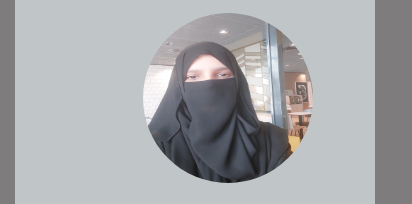
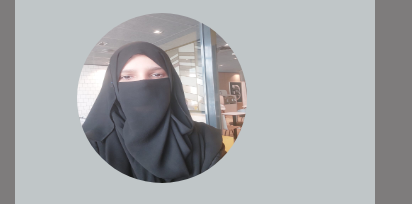
Before and after one commit to MaliaRK/Milestone-1, a plain HTML site: page index.html in a window 390 px wide. Shown: the part 78-282 px from the top of the page, 412 px wide, since content can reach past the window. Drawn offline with Linux system fonts and the light colour scheme.

Commit message:
style update

```diff
--- a/style.css
+++ b/style.css
@@ -103,7 +103,7 @@ h2 {
     }
 }
 
-@media (min-width: 320px) and (max-width: 600px) {
+@media (min-width: 316px) and (max-width: 600px) {
     .container {
         margin: 2%;
         background-color: hsl(195, 7%, 77%);
@@ -130,7 +130,7 @@ h2 {
     }
 
     img {
-        margin: 0 30%;
+        margin: 0 10%;
         width: 170px;
         height: 170;
         border-radius: 100px;
```
